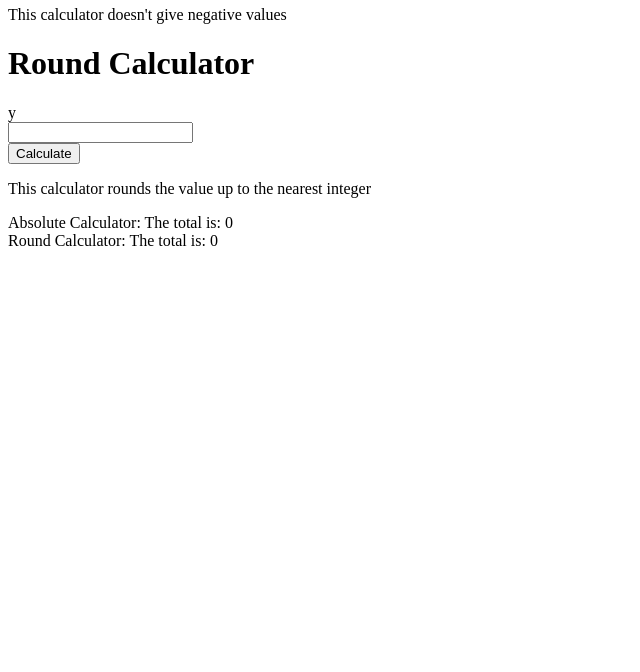
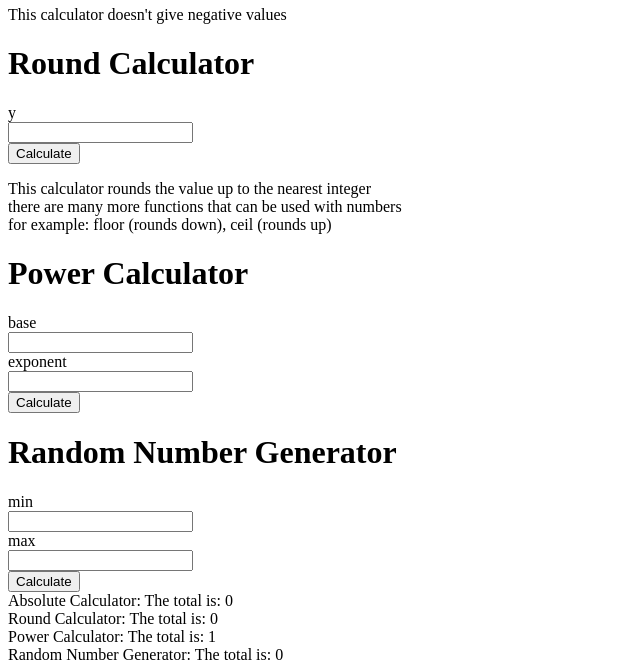
Before and after one commit to 2041373/php-class, a PHP site: page /lesson5/lesson5.php in a window 1280 px wide. Shown: the part 150-822 px from the top of the page, without its empty margins (0-640 px from the left). Before the commit the page ends 396 px from the top, so only its background shows below. Run offline with PHP 8.4, Linux system fonts and the light colour scheme; data that the repository does not hold is empty.

Commit message:
lesson5
complete

```diff
--- a/website/lesson5/lesson5.php
+++ b/website/lesson5/lesson5.php
@@ -21,7 +21,28 @@
         <input type="text" name="y" id="y"><br>
         <input type="submit" value="Calculate">
     </form>
-    <p>This calculator rounds the value up to the nearest integer</p>
+    <p>This calculator rounds the value up to the nearest integer <br>
+       there are many more functions that can be used with numbers <br>
+       for example: floor (rounds down), ceil (rounds up) </p>
+
+    <h1>Power Calculator</h1>
+    <form action="lesson5.php" method="post">
+        <label>base</label><br>
+        <input type="number" name="base" id="base"><br>
+        <label>exponent</label><br>
+        <input type="number" name="exponent" id="exponent"><br>
+        <input type="submit" value="Calculate">
+    </form>
+
+    <h1>Random Number Generator</h1>
+    <form action="lesson5.php" method="post">
+        <label>min</label><br>
+        <input type="number" name="min" id="min"><br>
+        <label>max</label><br>
+        <input type="number" name="max" id="max"><br>
+        <input type="submit" value="Calculate">
+
+    <br>
 
 </body>
 </html>
@@ -38,4 +59,18 @@
   $total1 = round($y); // absolute value of y
   echo "Round Calculator: The total is: $total1 <br>";
 
+  $base =  $_POST["base"];
+  $exponent =  $_POST["exponent"];
+  $total2 = null;
+  $total2 = pow($base, $exponent);
+  echo "Power Calculator: The total is: $total2 <br>";
+
+  $min =  $_POST["min"];
+  $max =  $_POST["max"];
+  $total3 = null;
+  $total3 = rand($min, $max);
+  echo "Random Number Generator: The total is: $total3 <br>";
+
+
+
 ?>
```
